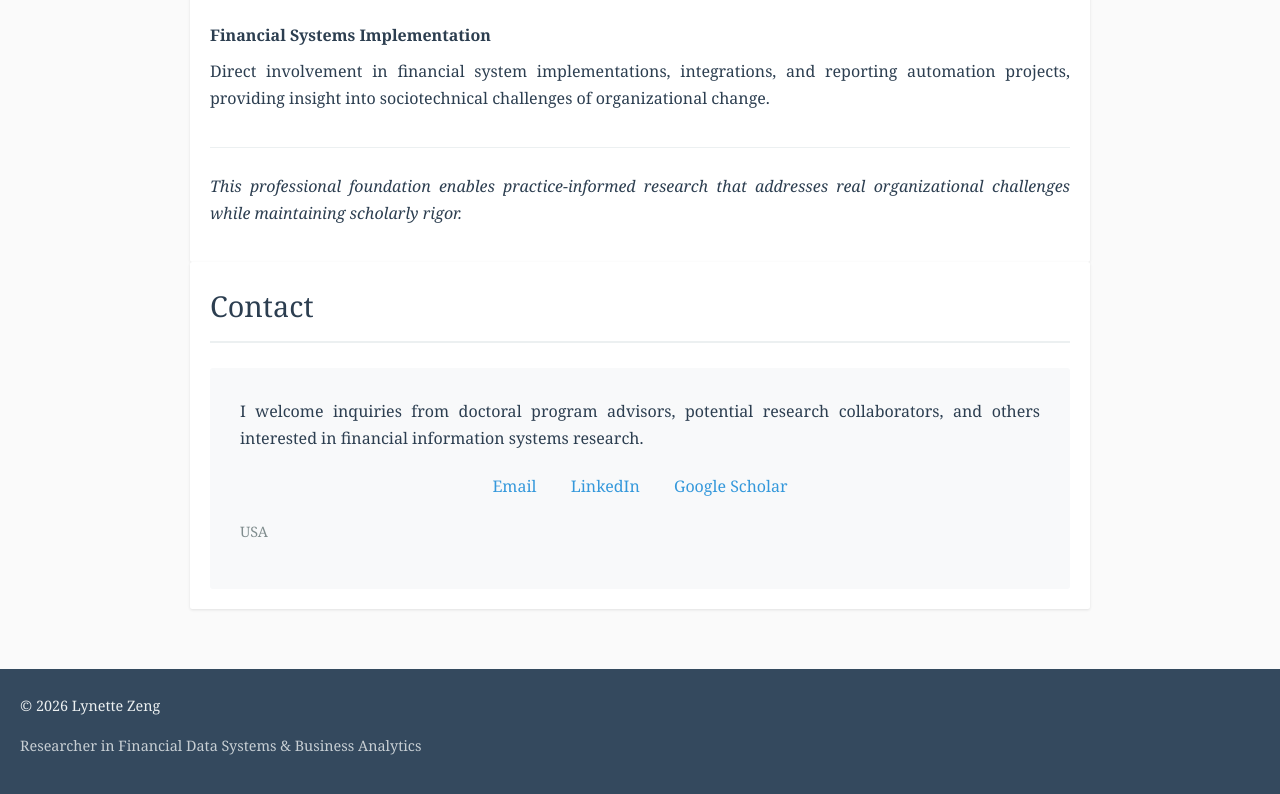
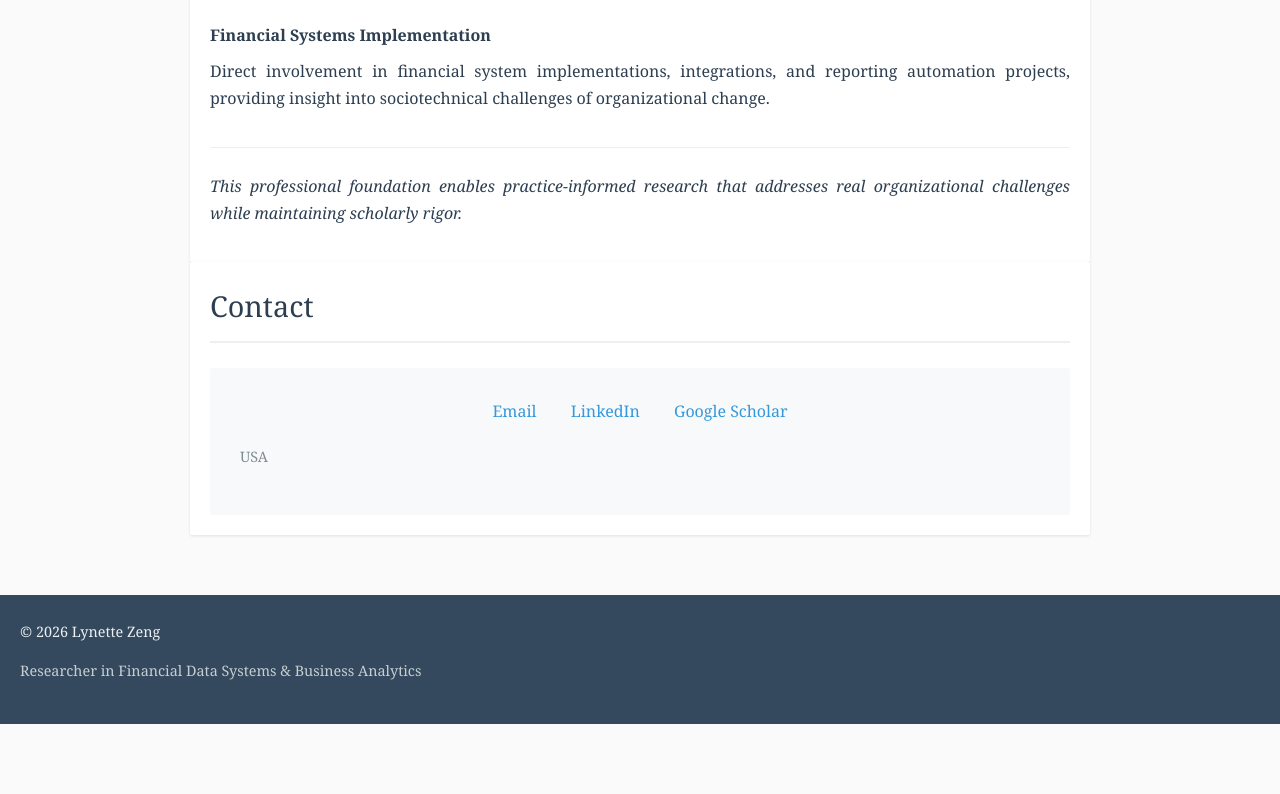
Before and after one commit to XZ-l-u/LZ, a plain HTML site: page index.html in a window 1280 px wide. Shown: the part 6070-6864 px from the top of the page. After the commit the page ends 6794 px from the top, so only its background shows below. Drawn offline with Linux system fonts and the light colour scheme.

Commit message:
Update index.html

```diff
--- a/index.html
+++ b/index.html
@@ -556,7 +556,6 @@
     <section id="contact" class="container">
         <h2>Contact</h2>
         <div class="contact-info">
-            <p style="margin-bottom: 20px;">I welcome inquiries from doctoral program advisors, potential research collaborators, and others interested in financial information systems research.</p>
             <div>
                 <a href="mailto:x.lynette.zeng@gmail.com">Email</a>
                 <a href="https://www.linkedin.com/in/lynettezeng" target="_blank">LinkedIn</a>
```
